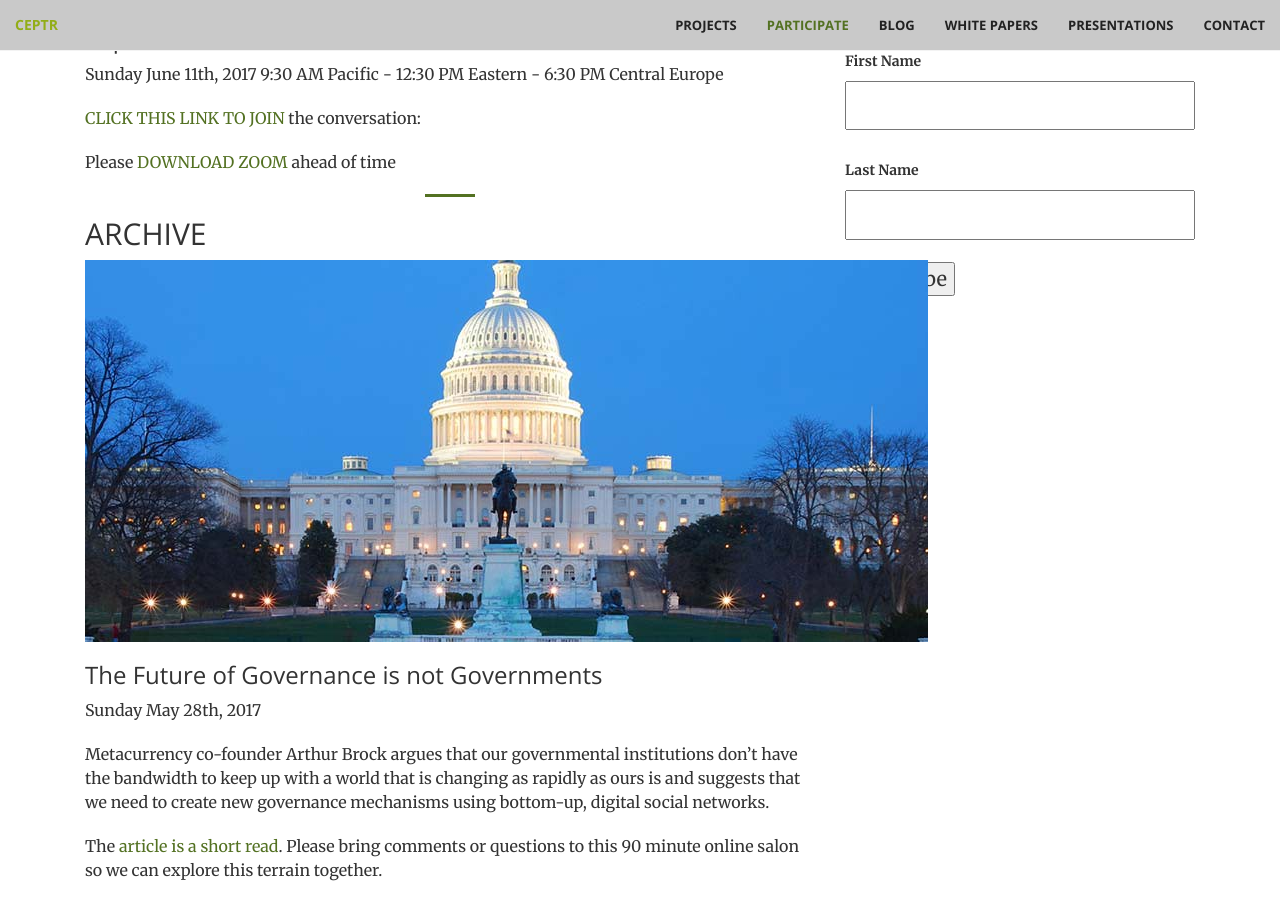
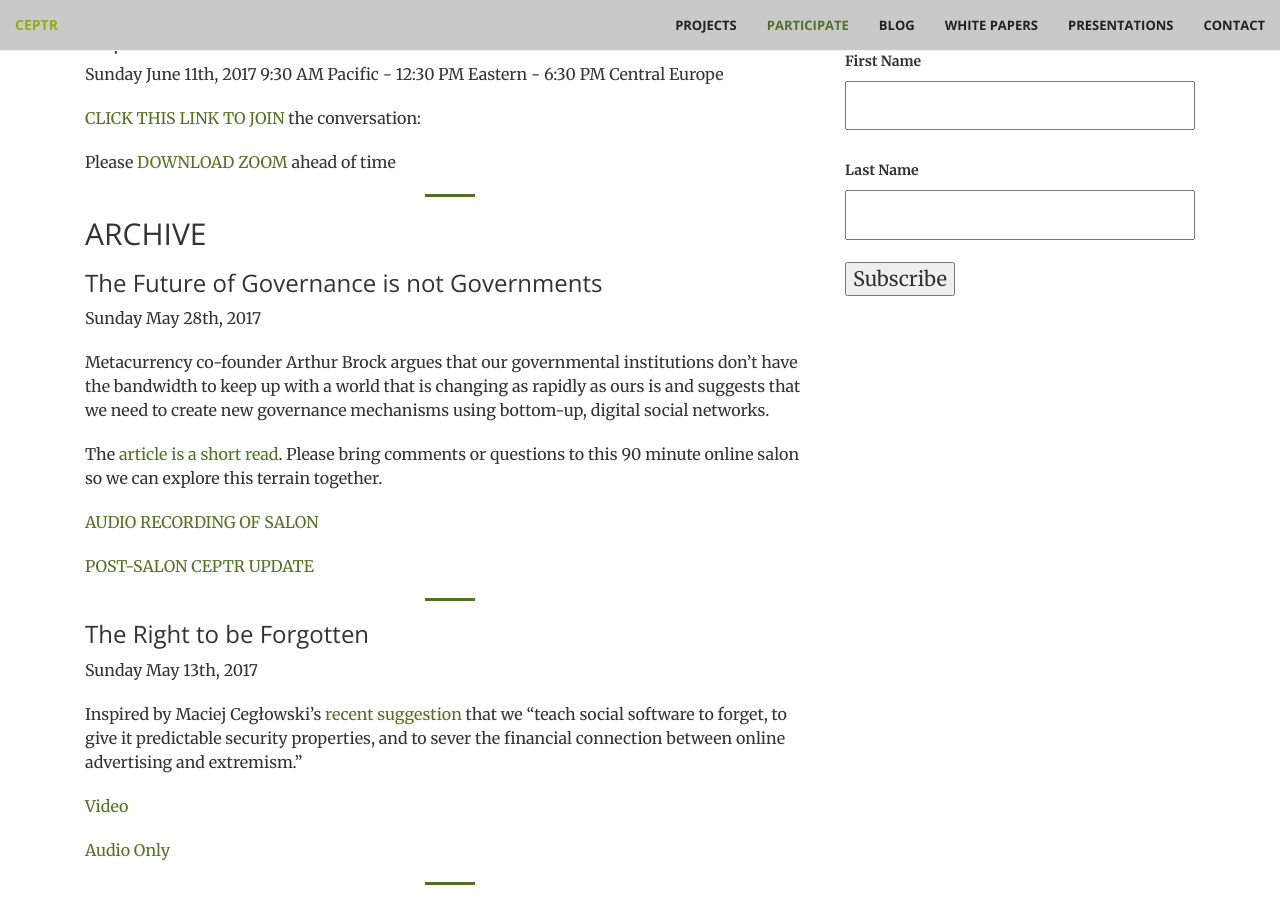
Before and after one commit to metacurrency/ceptr-org, a Jekyll site: the page built from _participate/salons.md, in a window 1280 px wide and 900 px high, scrolled down 583 px. Built offline with Jekyll 4.4.1, drawn with Linux system fonts in a browser that asks for light colours; comment, search, counter and statistics services are not loaded.

Commit message:
remove governance image
We need to decide whether we want images for archived salons. Also, this image is too wide at present with the new Newsletter sidebar.

```diff
--- a/_participate/salons.md
+++ b/_participate/salons.md
@@ -48,7 +48,7 @@ Please [DOWNLOAD ZOOM](https://zoom.us/download) ahead of time
 ----
 
 ## ARCHIVE
-![Can we Govern without Government?](/images/government.jpeg)
+
 ### The Future of Governance is not Governments
 Sunday May 28th, 2017
 
```
